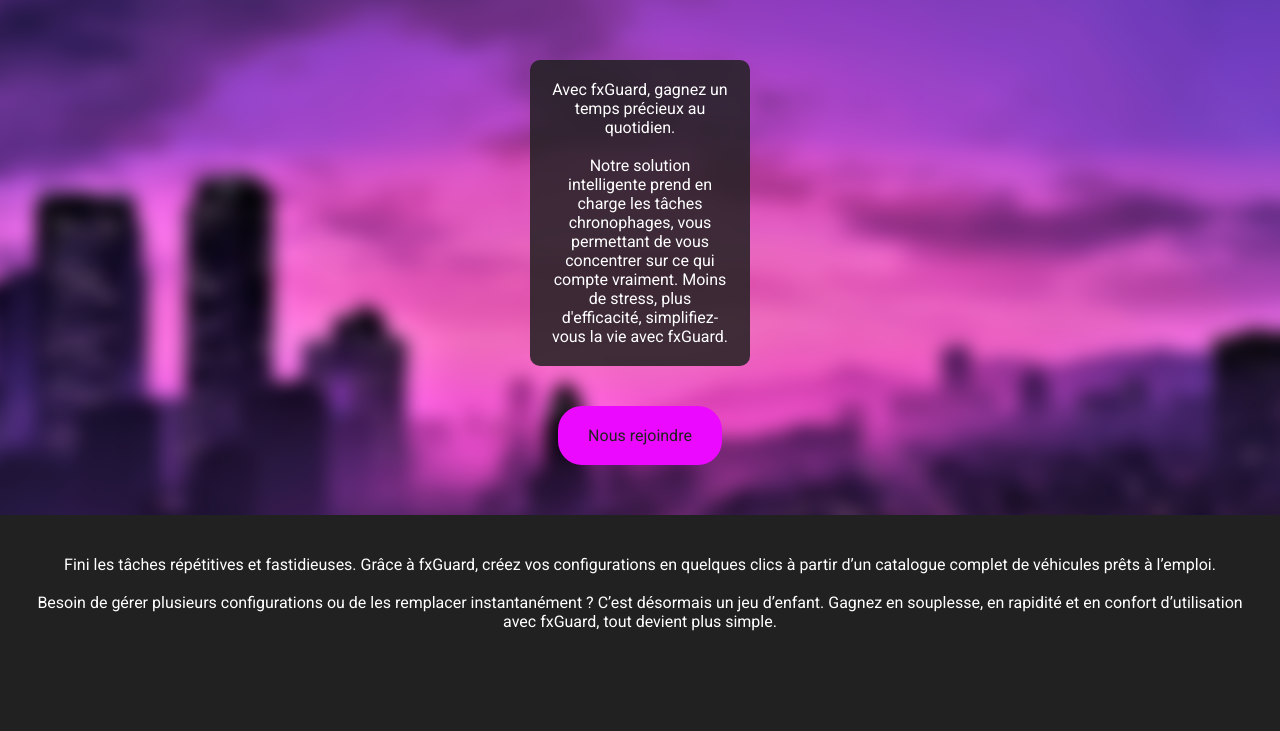
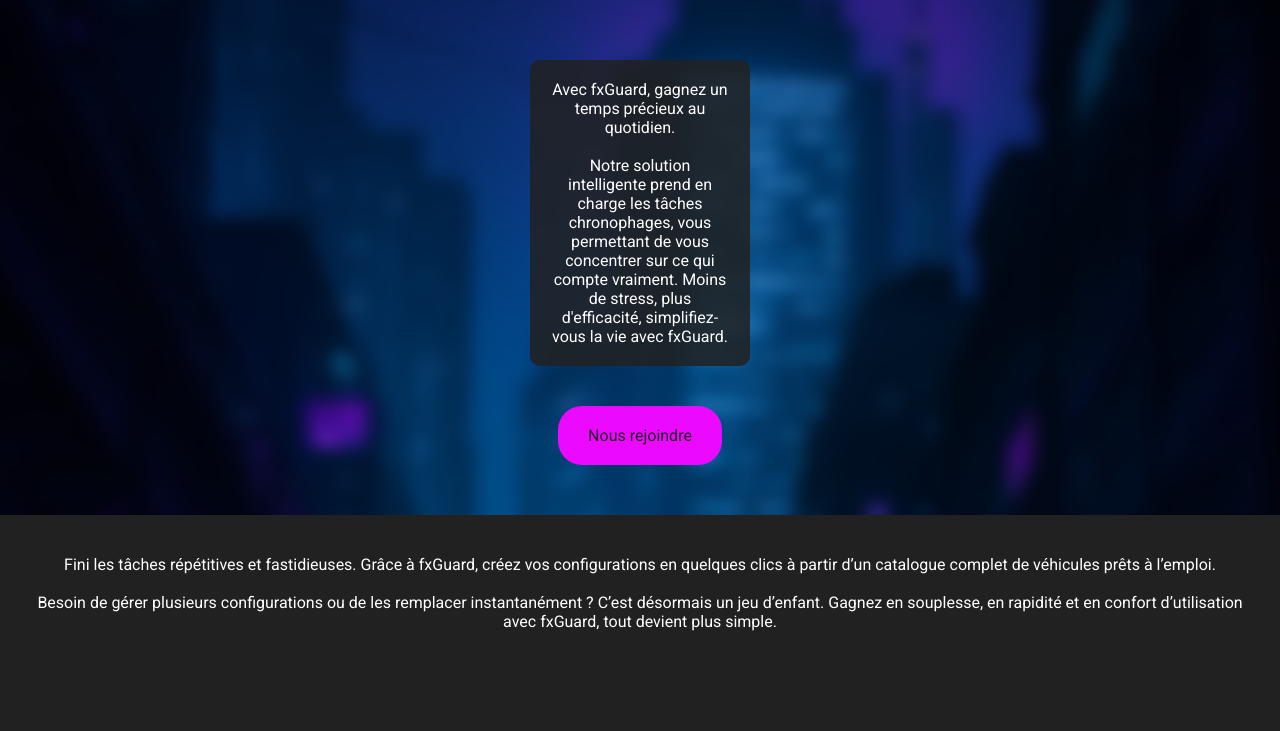
Before and after one commit to x3Lo/fxGuard, a PHP site: page / in a window 1280 px wide. Shown: the part 101-832 px from the top of the page. Run offline with PHP 8.4, Linux system fonts and the light colour scheme; some libraries are stand-ins or nearby versions; grey boxes are pictures that could not be loaded.

Commit message:
modification du background

```diff
--- a/public/css/style.css
+++ b/public/css/style.css
@@ -30,7 +30,7 @@ body {
   left: 0;
   width: 100%;
   height: 100%;
-  background-image: url("../images/GTA-5-city-at-night-purple-style-skyscrapers_1920x1080.jpg");
+  background-image: url("../images/081b4a3b-2cee-40c8-8277-34970f1b6492.png");
   background-size: cover;
   filter: blur(8px);
   transform: scale(1.1);
--- a/public/scss/style.scss
+++ b/public/scss/style.scss
@@ -22,7 +22,7 @@ body {
     left: 0;
     width: 100%;
     height: 100%;
-    background-image: url('../images/GTA-5-city-at-night-purple-style-skyscrapers_1920x1080.jpg');
+    background-image: url('../images/081b4a3b-2cee-40c8-8277-34970f1b6492.png');
     background-size: cover;
     filter: blur(8px);
     transform: scale(1.1);
```
Also changed, not shown: public/images/081b4a3b-2cee-40c8-8277-34970f1b6492.png (added), public/images/ChatGPT Image 15 avr. 2025, 16_22_45.png (added), 1 other file.
